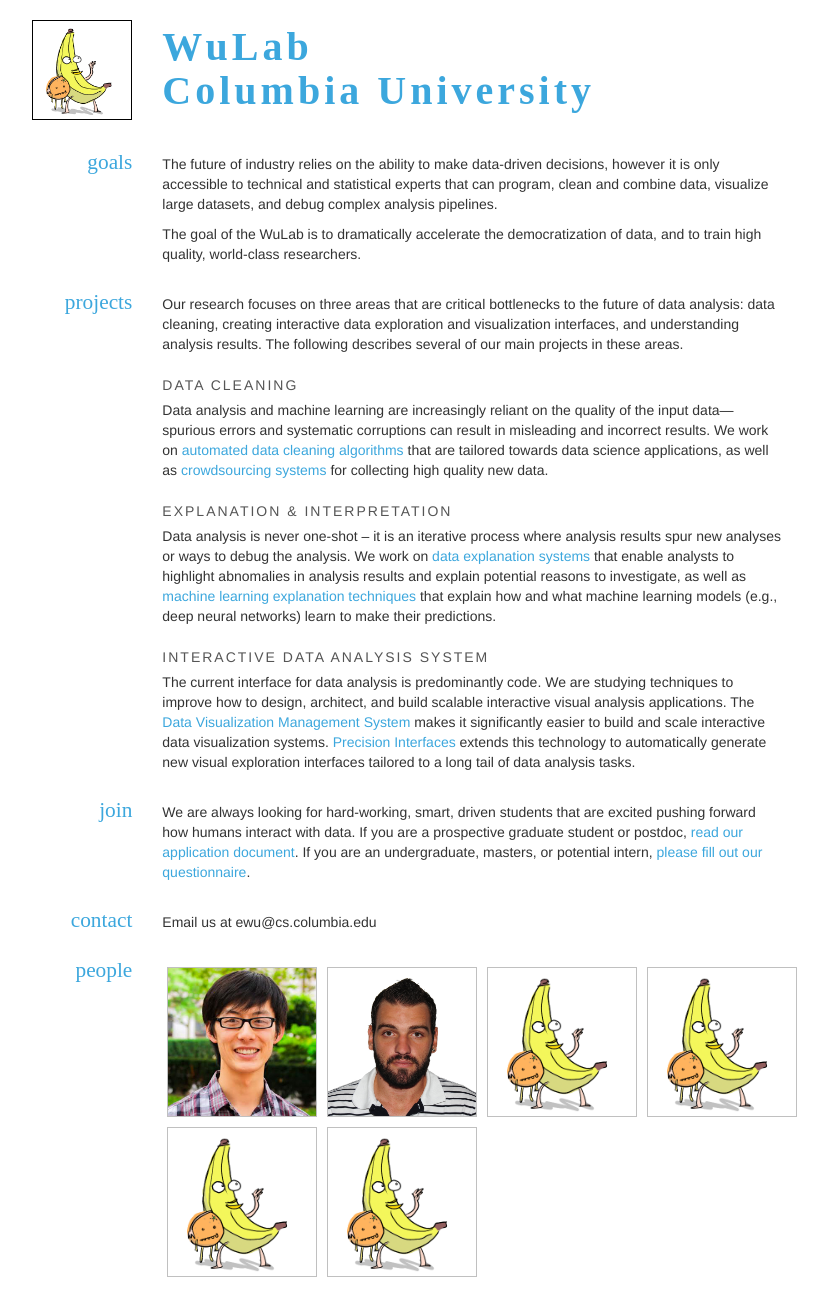
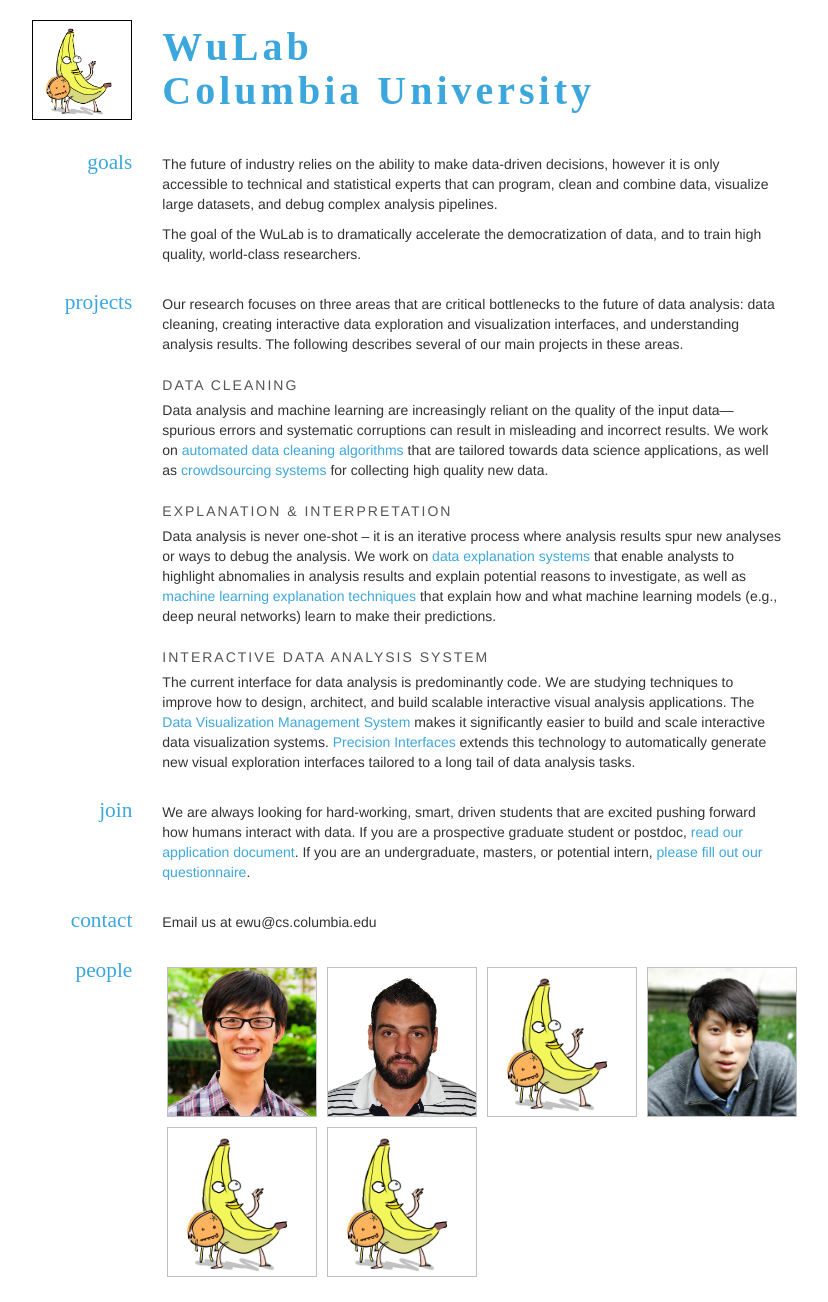
Before and after one commit to cudbg/lab, a Jekyll site: the page built from index.md, in a window 1280 px wide. Shown: the whole page, without its empty margins (122-950 px from the left). Built offline with Jekyll 4.4.1, drawn with Linux system fonts in a browser that asks for light colours; some web fonts are replaced.

Commit message:
adding Conder

```diff
--- a/_data/people.yml
+++ b/_data/people.yml
@@ -18,8 +18,8 @@
   - img: noimage.png
     name: Thibault Sellam
     role: Postdoc
-  - img: noimage.png
-    name: Person
+  - img: conder.jpg
+    name: Conder Shou
     role: Undergrad
   - img: noimage.png
     name: Your Name
```
